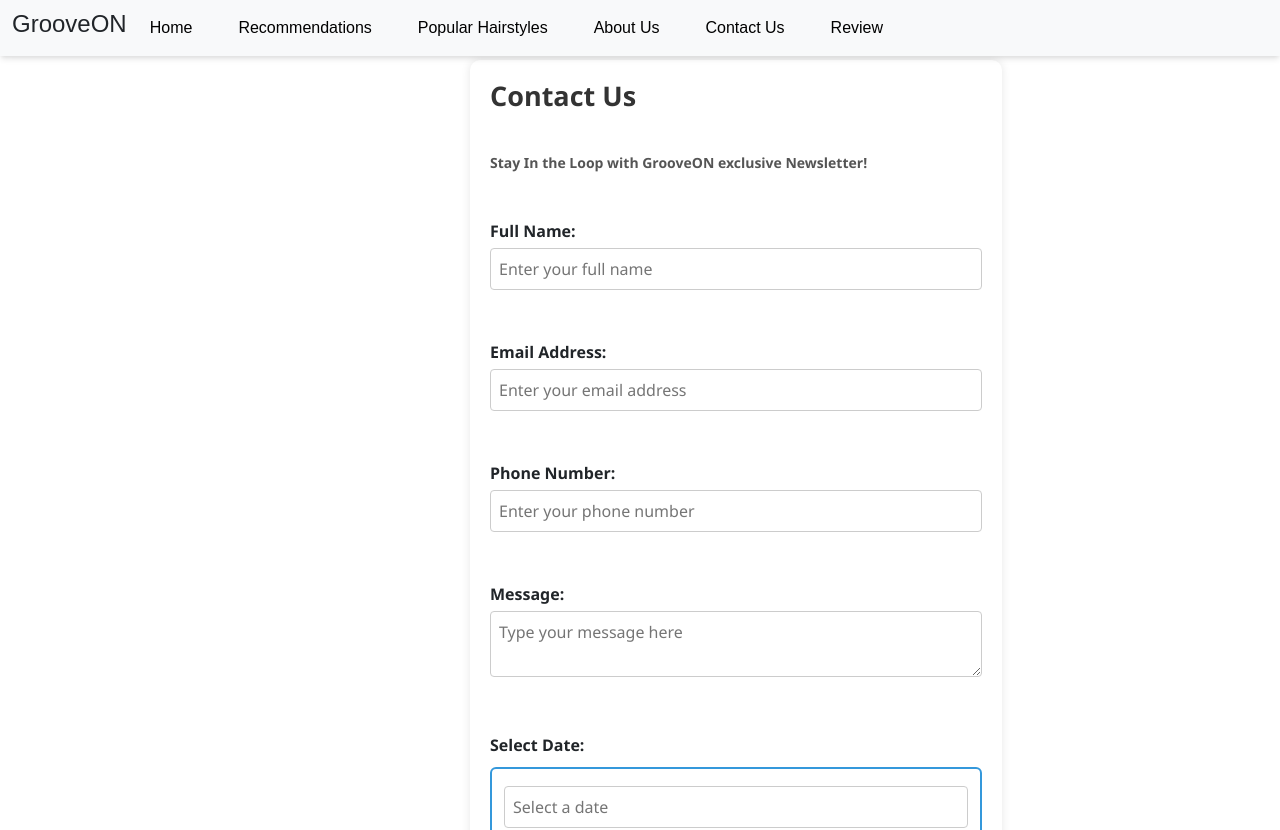
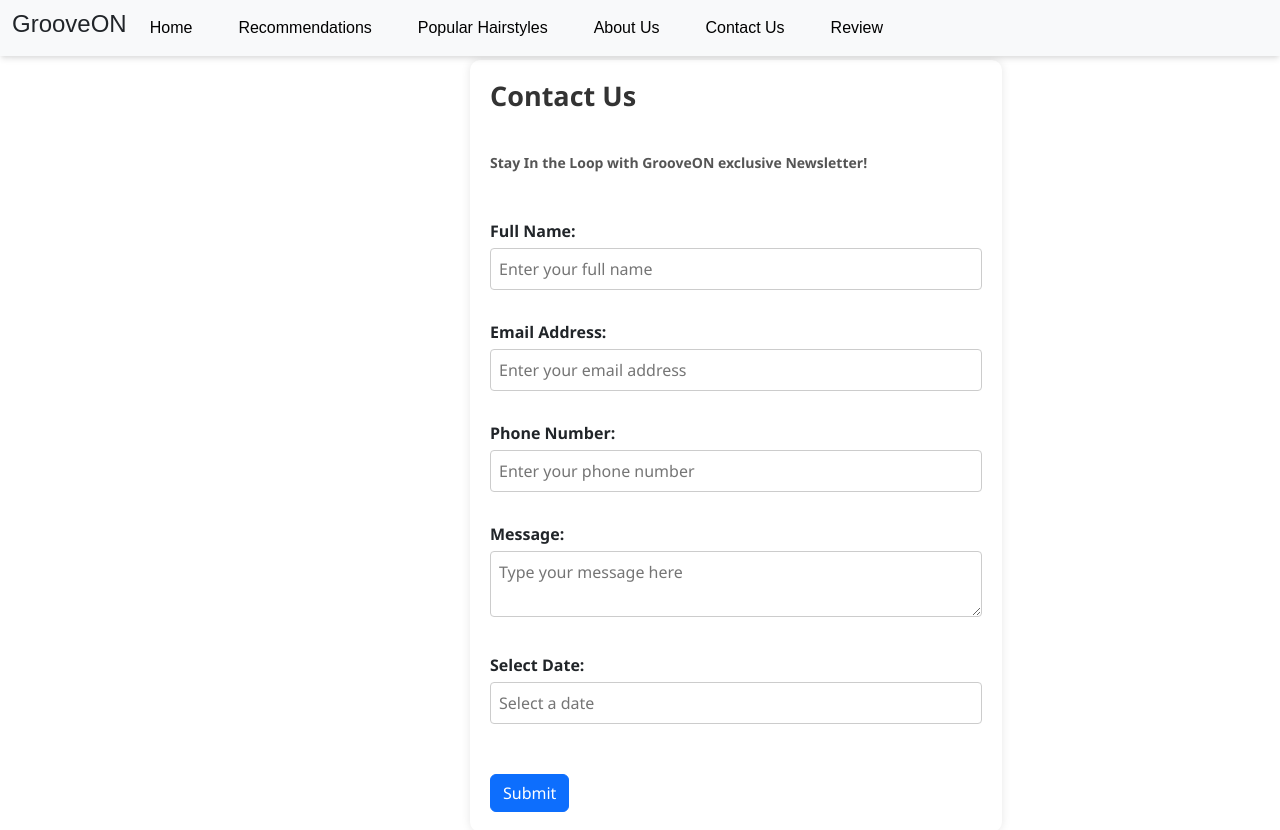
Before and after one commit to NilupulNakandala/GrooveOn-Hairstyle-recommendation-, a React (Vite) app in the folder agent-app/: page /contact in a window 1280 px wide. Shown: the top 830 px of the page. Built offline with nearby package versions, Linux system fonts and the light colour scheme.

Commit message:
Update contact.css

```diff
--- a/agent-app/src/Contact/contact.css
+++ b/agent-app/src/Contact/contact.css
@@ -21,20 +21,13 @@
   flex-direction: column;
 }
 
-.form-group {
-  margin-bottom: 20px;
-}
-
-
-
 .conBut,
 .react-datepicker-wrapper {
   width: 100%;
-  padding: 12px;
+  padding-bottom: 10%;
   border-radius: 6px;
-  border: 2px solid #3498db;
   box-sizing: border-box;
-  margin-top: 10px;
+
   font-size: 16px;
 }
 
@@ -60,12 +53,13 @@
 .react-datepicker-wrapper:focus {
   outline: none;
   border-color: #555;
+
 }
 
 .conBut2 {
   background-color: #27ae60;
   font-weight: bold;
-  margin-top: 15px;
+
 }
 
 .conBut2:hover {
@@ -76,7 +70,7 @@ p{
   font-weight: bold;
 }
 
-.btn {
+.btn-primary {
      align-items: center;
-     margin-top: 15px;
+     margin-top: 5%;
   }
```
